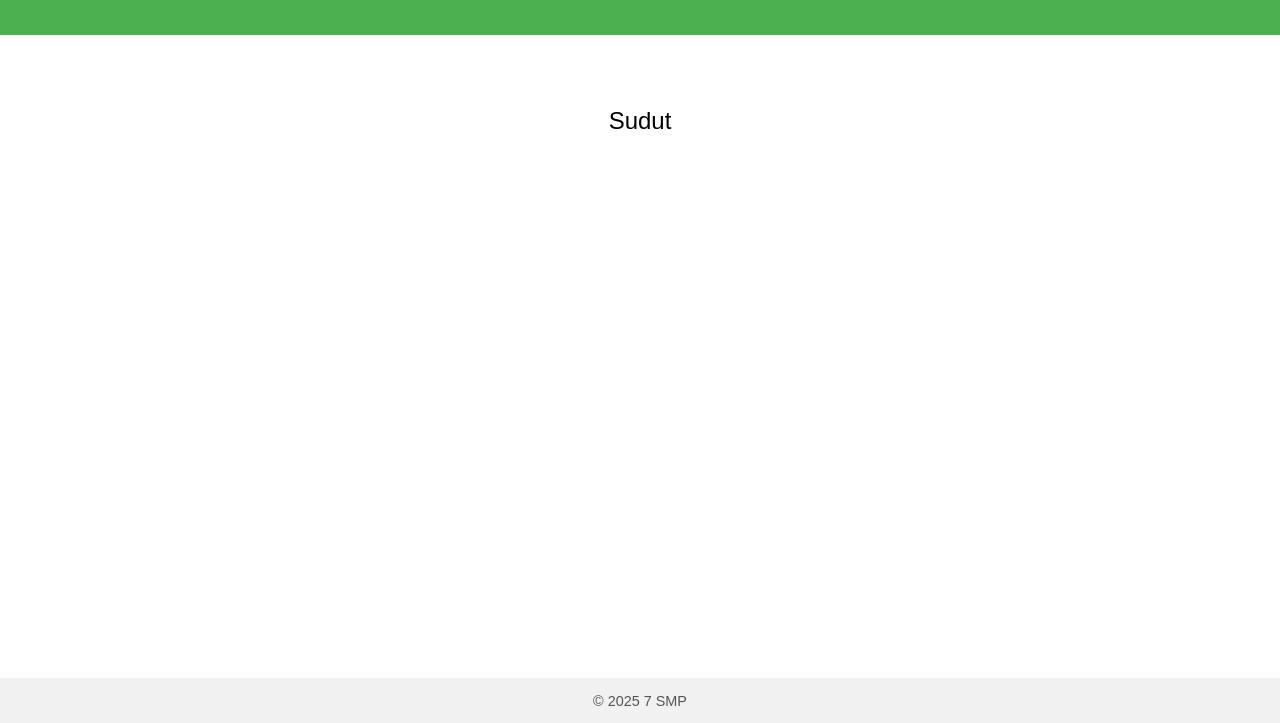
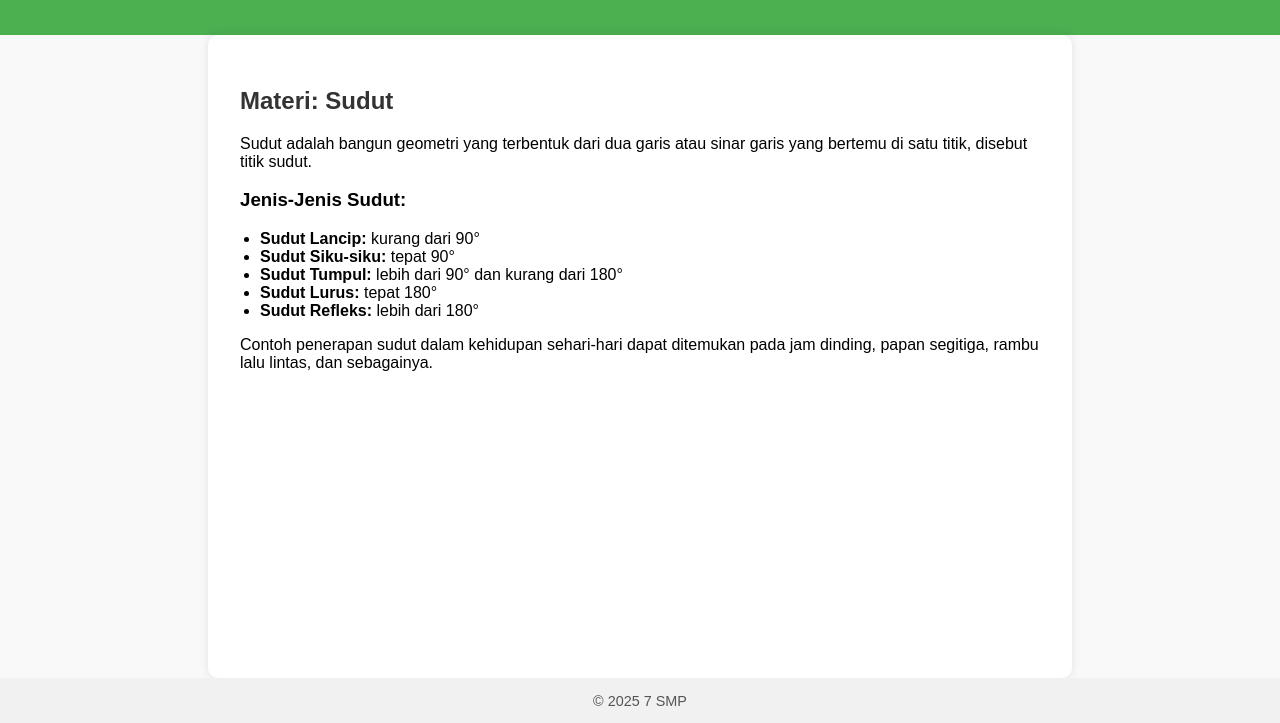
Before and after one commit to natasyyie/7SMP, a plain HTML site: page index.html in a window 1280 px wide. Shown: the part 77-800 px from the top of the page. Drawn offline with Linux system fonts and the light colour scheme.

Commit message:
Update index.html

```diff
--- a/index.html
+++ b/index.html
@@ -11,6 +11,7 @@
       display: flex;
       flex-direction: column;
       min-height: 100vh;
+      background-color: #f9f9f9;
     }
     header {
       background-color: #4CAF50;
@@ -21,8 +22,11 @@
     main {
       flex: 1;
       padding: 2em;
-      text-align: center;
-      font-size: 1.5em;
+      max-width: 800px;
+      margin: 0 auto;
+      background-color: white;
+      border-radius: 10px;
+      box-shadow: 0 0 10px rgba(0,0,0,0.1);
     }
     footer {
       background-color: #f1f1f1;
@@ -30,6 +34,12 @@
       padding: 1em;
       font-size: 0.9em;
       color: #555;
+    }
+    h2 {
+      color: #333;
+    }
+    ul {
+      padding-left: 20px;
     }
   </style>
 </head>
@@ -40,7 +50,17 @@
   </header>
 
   <main>
-    <p>Sudut</p>
+    <h2>Materi: Sudut</h2>
+    <p>Sudut adalah bangun geometri yang terbentuk dari dua garis atau sinar garis yang bertemu di satu titik, disebut titik sudut.</p>
+    <h3>Jenis-Jenis Sudut:</h3>
+    <ul>
+      <li><strong>Sudut Lancip:</strong> kurang dari 90°</li>
+      <li><strong>Sudut Siku-siku:</strong> tepat 90°</li>
+      <li><strong>Sudut Tumpul:</strong> lebih dari 90° dan kurang dari 180°</li>
+      <li><strong>Sudut Lurus:</strong> tepat 180°</li>
+      <li><strong>Sudut Refleks:</strong> lebih dari 180°</li>
+    </ul>
+    <p>Contoh penerapan sudut dalam kehidupan sehari-hari dapat ditemukan pada jam dinding, papan segitiga, rambu lalu lintas, dan sebagainya.</p>
   </main>
 
   <footer>
```
